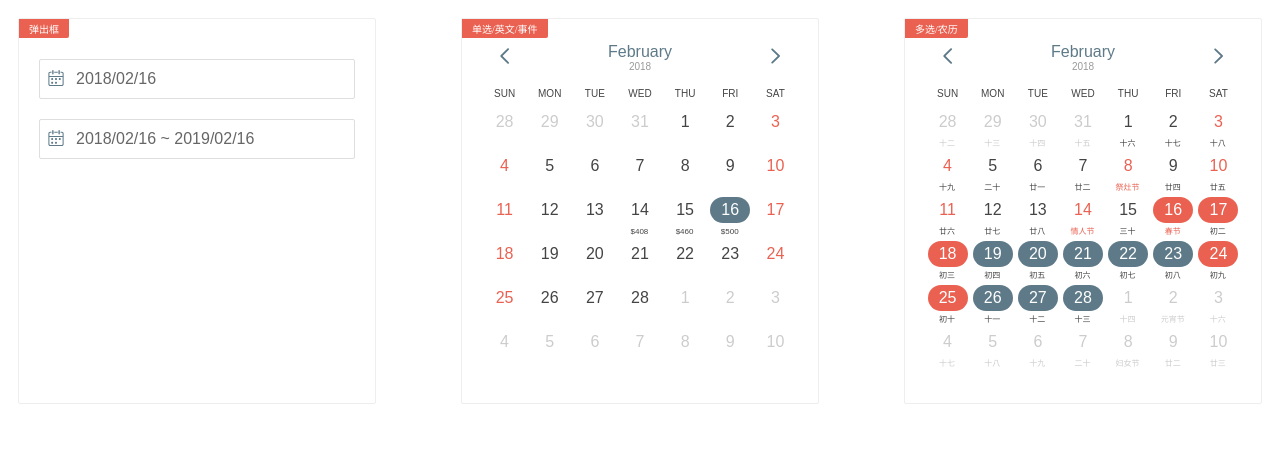
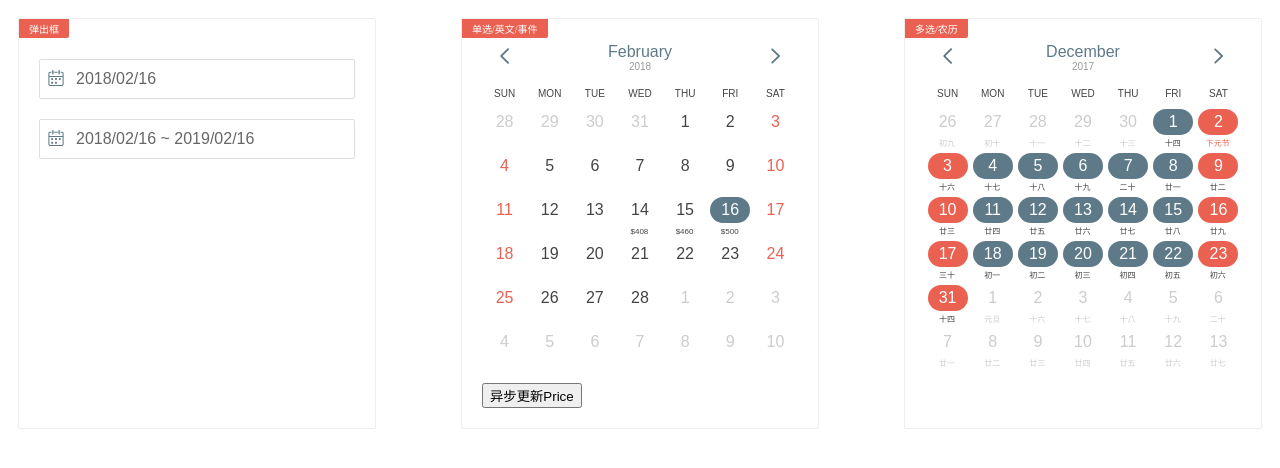
Before and after one commit to jinzhe/vue-calendar, a Vue app: page / in a window 1280 px wide. Shown: the top 468 px of the page. Built offline with nearby package versions, Linux system fonts and the light colour scheme.

Commit message:
Support for changing events

```diff
--- a/src/app.vue
+++ b/src/app.vue
@@ -10,6 +10,7 @@
         <div>
             <span>单选/英文/事件</span>
             <calendar :events="calendar1.events" :lunar="calendar1.lunar" :value="calendar1.value" :begin="calendar1.begin" :end="calendar1.end" :weeks="calendar1.weeks" :months="calendar1.months" @select="calendar1.select"></calendar>
+            <button @click="changeEvents">异步更新Price</button>
         </div>
 
         <div>
@@ -58,11 +59,12 @@ export default {
                 },
                 select(value){
                     console.log(value.toString());
-                }
+                },
+                timestamp:Date.now()
             },
             calendar2:{
                 range:true,
-                value:[[2018,2,16],[2019,2,16]], //默认日期
+                value:[[2017,12,1],[2019,2,16]], //默认日期
                 lunar:true, //显示农历
                 begin:[2017,2,16], //可选开始日期
                 end:[2019,2,16], //可选结束日期
@@ -117,6 +119,13 @@ export default {
         },
         closeByDialog(){
             this.calendar4.show=false;
+        },
+        changeEvents(){
+            this.calendar1.events={
+                '2018-2-14':'$'+(Math.random()*1000>>0),
+                '2018-2-15':'$'+(Math.random()*1000>>0),
+                '2018-2-16':'$'+(Math.random()*1000>>0),
+            }
         }
     }
 }
--- a/src/calendar.vue
+++ b/src/calendar.vue
@@ -149,6 +149,11 @@ export default {
             },
             rangeBegin:[],
             rangeEnd:[],
+        }
+    },
+    watch:{
+        events(){
+            this.render(this.year,this.month)
         }
     },
     mounted() {
```
